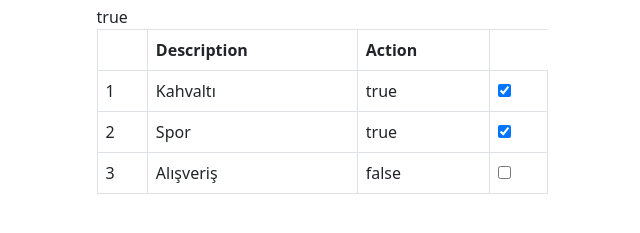
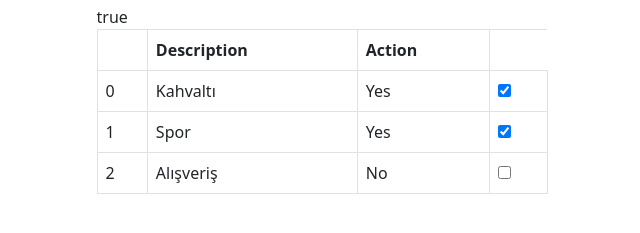
Before and after one commit to ramazanusluu/Angular-TodoApp, an Angular app: page / in a window 1280 px wide. Both pictures are taken after a click on the checkbox "Hepsini göster". Shown: the part 179-412 px from the top of the page, without its empty margins (318-958 px from the left). Built offline with nearby package versions, Linux system fonts and the light colour scheme.

Commit message:
Kosullu Durumlar

```diff
--- a/src/app/todo/todo.component.html
+++ b/src/app/todo/todo.component.html
@@ -4,7 +4,7 @@
       <h3 class="bg-primary text-white p-3">{{ getName() }}'s ToDo List</h3>
       <div class="input-group mb-3">
         <input
-        [(ngModel)]="message"
+          [(ngModel)]="message"
           #txtItem
           type="text"
           class="form-control"
@@ -17,7 +17,7 @@
           Add
         </button>
       </div>
-      {{message}}
+      {{ message }}
       <div class="form-check mb-3">
         <input
           type="checkbox"
@@ -29,7 +29,7 @@
         <label class="form-check-label" for="check">Hepsini göster</label>
       </div>
       {{ displayAll }}
-      <table class="table table-bordered">
+      <table class="table table-bordered" *ngIf="getItems().length > 0">
         <thead>
           <tr>
             <th></th>
@@ -39,11 +39,19 @@
         </thead>
         <tbody>
           <tr *ngFor="let item of getItems(); let i = index">
-            <td>{{ i+1 }}</td>
+            <td>{{ i }}</td>
             <td>{{ item.description }}</td>
-            <td>{{ item.action }}</td>
             <td>
-              <input type="checkbox" [(ngModel)]="item.action" name="" id="">
+              <!-- <div *ngIf="item.action">Yes</div>
+              <div *ngIf="!item.action">No</div> -->
+              <div [ngSwitch]="item.action">
+                <div *ngSwitchCase="true">Yes</div>
+                <div *ngSwitchCase="false">No</div>
+                <div *ngSwitchDefault>no</div>
+              </div>
+            </td>
+            <td>
+              <input type="checkbox" [(ngModel)]="item.action" name="" id="" />
             </td>
           </tr>
         </tbody>
@@ -58,6 +66,9 @@
           {{ item.description }}
         </p>
       </div> -->
+      <div class="alert alert-warning" *ngIf="getItems().length == 0">
+        Listede Eleman Yok.
+      </div>
     </div>
   </div>
 </div>
```
